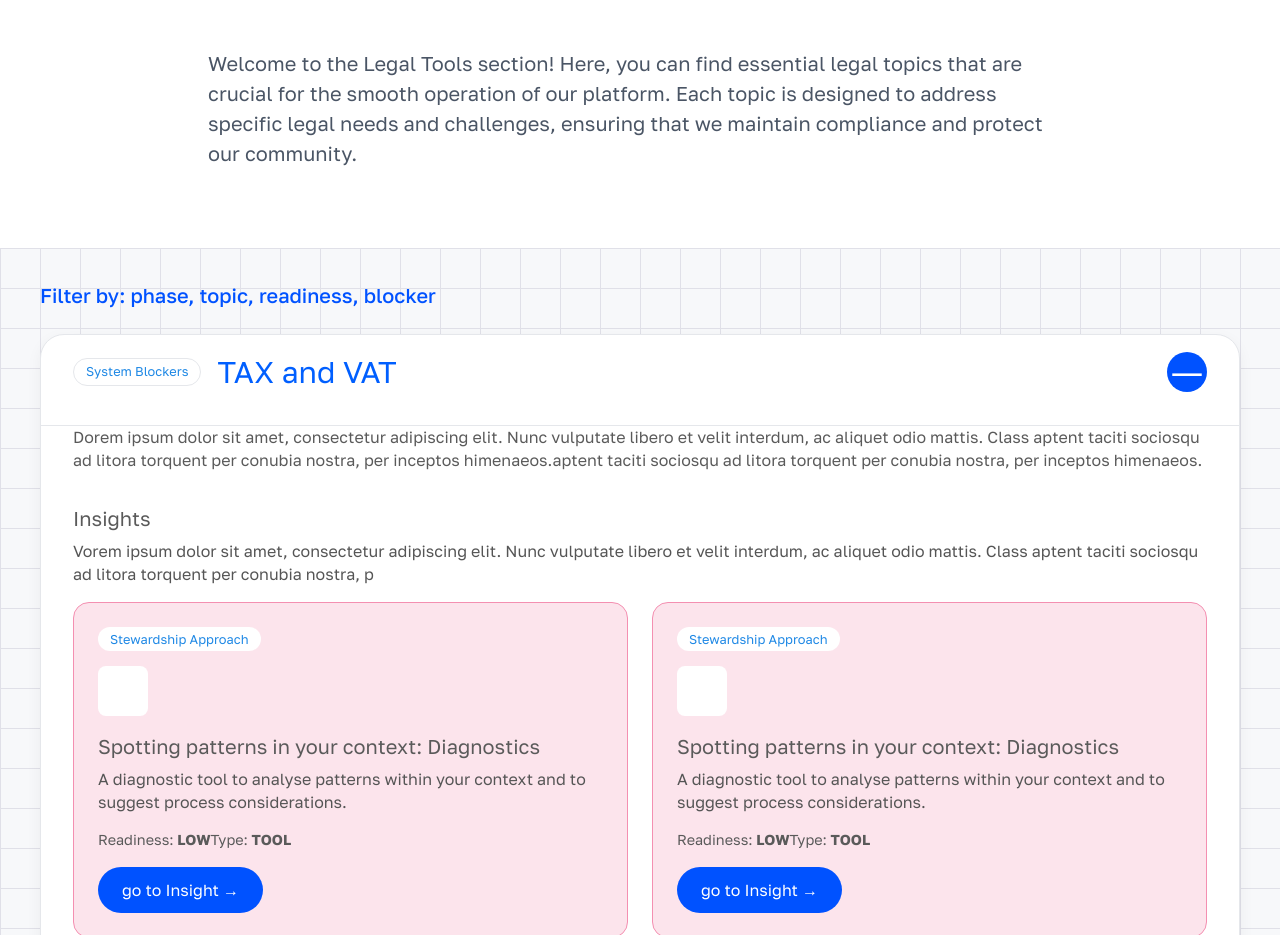
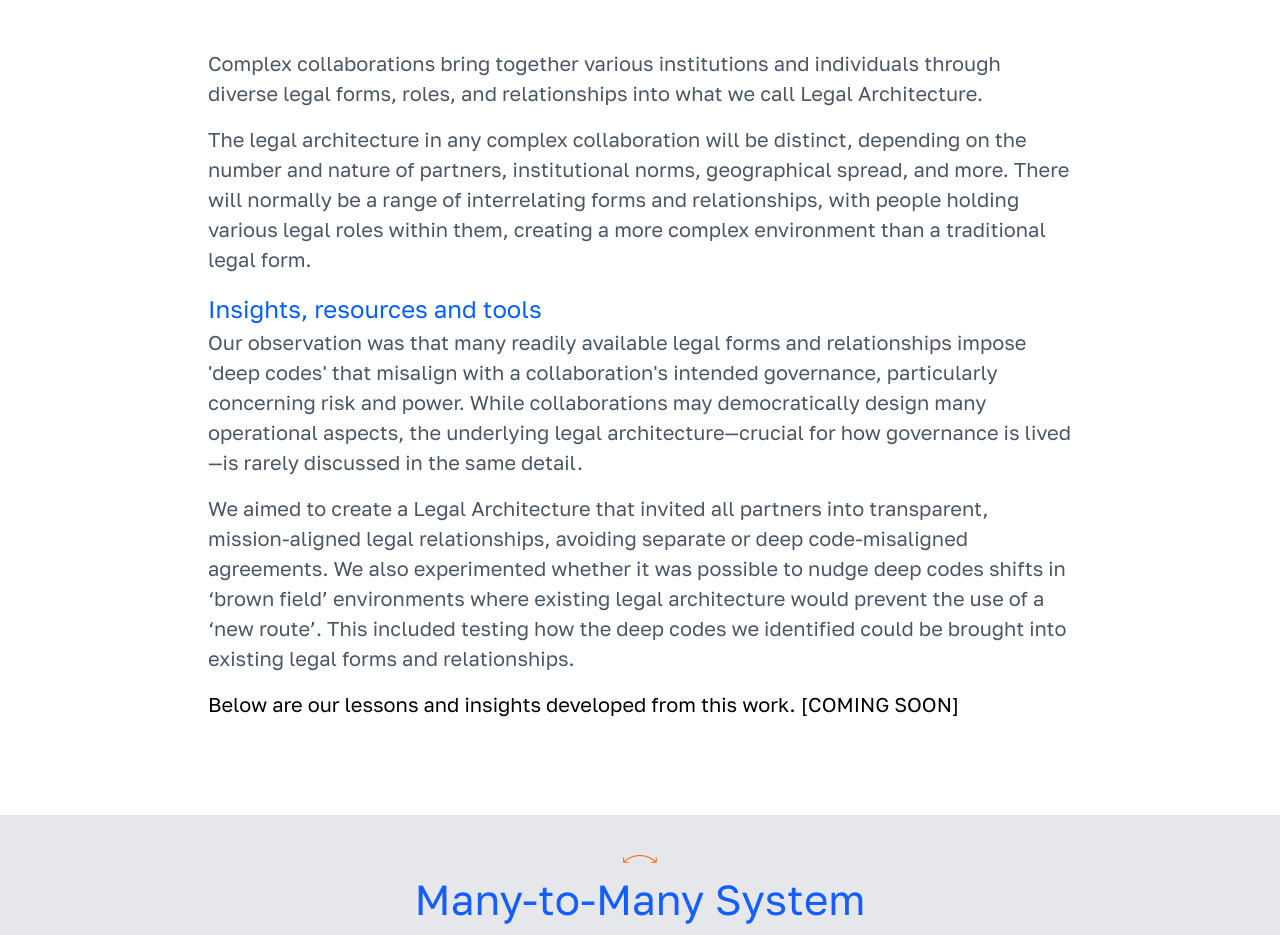
Before and after one commit to Dark-Matter-Labs/many_to_many, a Next.js app: page /legal-tools in a window 1280 px wide. Shown: the part 360-1295 px from the top of the page. Built offline with nearby package versions, Linux system fonts and the light colour scheme.

Commit message:
legal page placeholder

```diff
--- a/app/(front-end)/legal-tools/page.jsx
+++ b/app/(front-end)/legal-tools/page.jsx
@@ -45,15 +45,46 @@ export default function LegalToolsPage() {
       <main>
         <LegalHero />
         <div className="mx-auto my-20 max-w-4xl px-4">
-          <p className="text-regular text-gray-600">
-            Welcome to the Legal Tools section! Here, you can find essential
-            legal topics that are crucial for the smooth operation of our
-            platform. Each topic is designed to address specific legal needs and
-            challenges, ensuring that we maintain compliance and protect our
-            community.
+          <p className="text-regular pb-4 text-gray-600">
+            Complex collaborations bring together various institutions and
+            individuals through diverse legal forms, roles, and relationships
+            into what we call Legal Architecture.
+          </p>
+          <p className="text-regular pb-4 text-gray-600">
+            The legal architecture in any complex collaboration will be
+            distinct, depending on the number and nature of partners,
+            institutional norms, geographical spread, and more. There will
+            normally be a range of interrelating forms and relationships, with
+            people holding various legal roles within them, creating a more
+            complex environment than a traditional legal form.
+          </p>
+          <h2 className="heading-md text-blue-800">
+            Insights, resources and tools
+          </h2>
+          <p className="text-regular pb-4 text-gray-600">
+            Our observation was that many readily available legal forms and
+            relationships impose 'deep codes' that misalign with a
+            collaboration's intended governance, particularly concerning risk
+            and power. While collaborations may democratically design many
+            operational aspects, the underlying legal architecture—crucial for
+            how governance is lived—is rarely discussed in the same detail.{' '}
+          </p>
+          <p className="text-regular pb-4 text-gray-600">
+            We aimed to create a Legal Architecture that invited all partners
+            into transparent, mission-aligned legal relationships, avoiding
+            separate or deep code-misaligned agreements. We also experimented
+            whether it was possible to nudge deep codes shifts in ‘brown field’
+            environments where existing legal architecture would prevent the use
+            of a ‘new route’. This included testing how the deep codes we
+            identified could be brought into existing legal forms and
+            relationships.
+          </p>
+          <p className="text-regular pb-4 text-black">
+            Below are our lessons and insights developed from this work. [COMING
+            SOON]
           </p>
         </div>
-        <section className={`${styles.accordionSection} grid-bg`}>
+        {/* <section className={`${styles.accordionSection} grid-bg`}>
           <div className={'text-regular ' + styles.filterBar}>
             Filter by: phase, topic, readiness, blocker
           </div>
@@ -68,7 +99,7 @@ export default function LegalToolsPage() {
               />
             ))}
           </div>
-        </section>
+        </section> */}
       </main>
       <Footer />
     </div>
```
